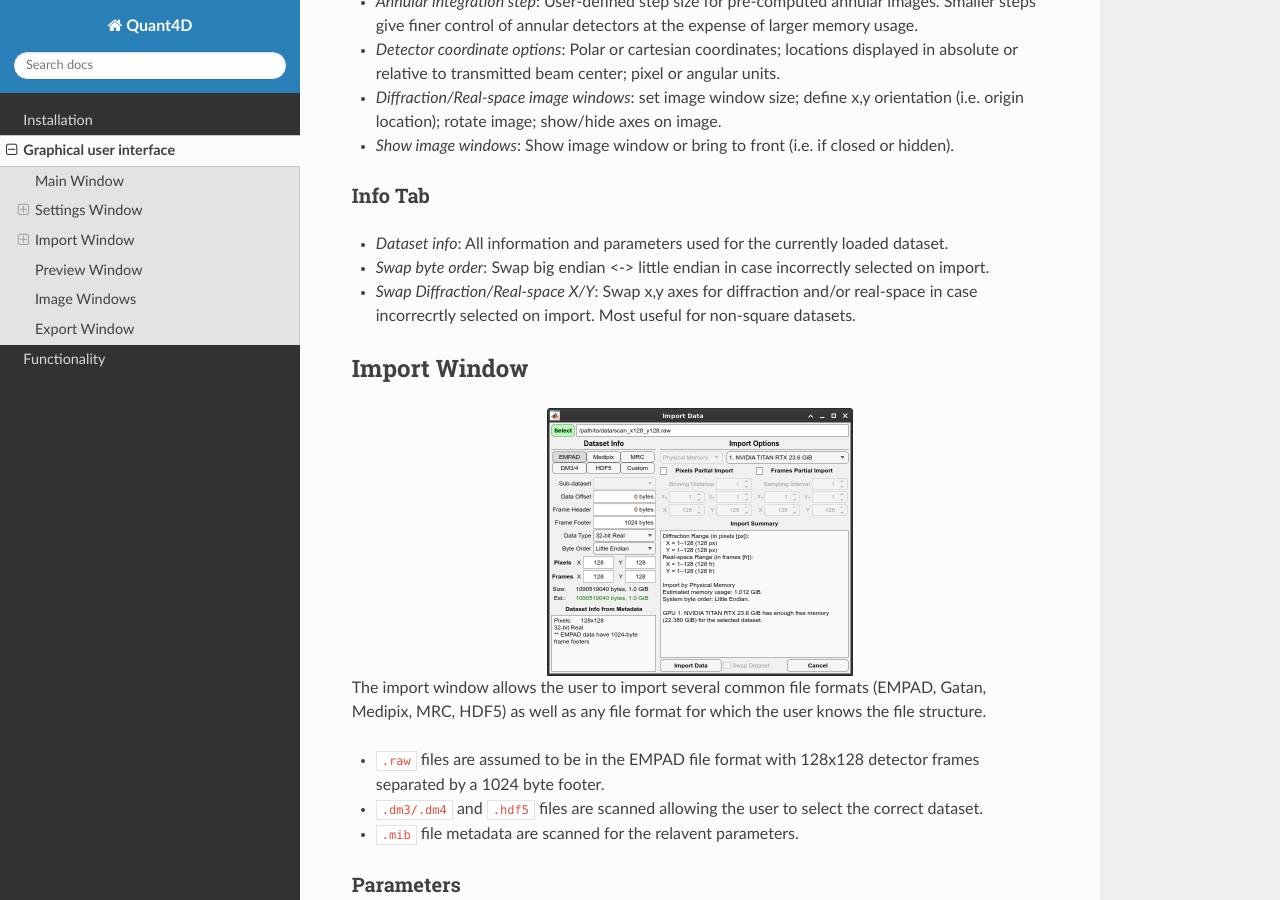
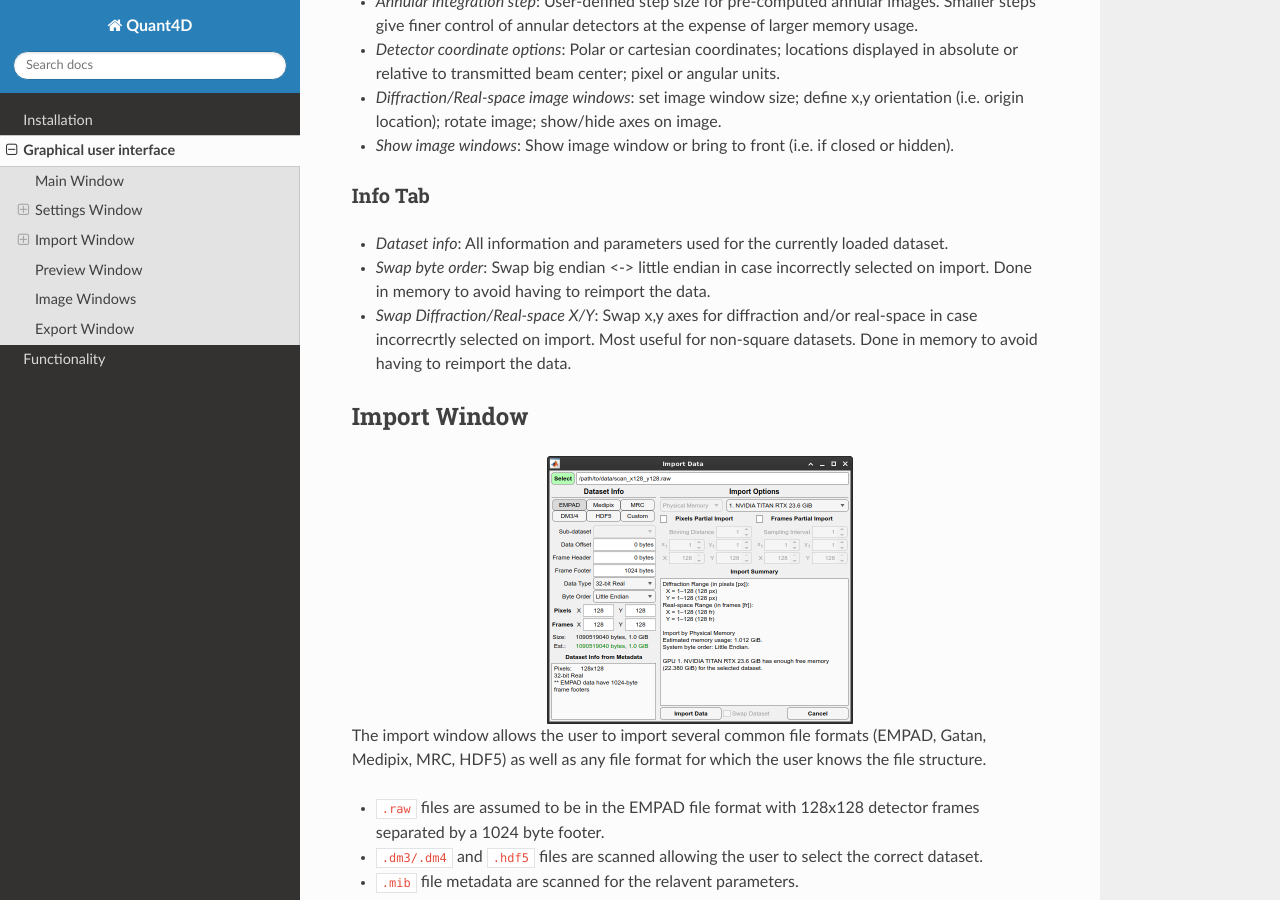
Before and after one commit to bryandesser/Quant4D, a Sphinx documentation site: the page built from docs/source/graphical_user_interface.rst, in a window 1280 px wide and 900 px high, scrolled down 1140 px. Built offline with Sphinx 7.4.7 and the Read the Docs theme 3.1.0, drawn with Linux system fonts in a browser that asks for light colours; pages that are not in the unit, such as notebooks, are missing from menus.

Commit message:
modified:   docs/source/graphical_user_interface.rst

```diff
--- a/docs/source/graphical_user_interface.rst
+++ b/docs/source/graphical_user_interface.rst
@@ -37,8 +37,8 @@
 Info Tab
 ^^^^^^^^
 * `Dataset info`: All information and parameters used for the currently loaded dataset.
-* `Swap byte order`: Swap big endian <-> little endian in case incorrectly selected on import.
-* `Swap Diffraction/Real-space X/Y`: Swap x,y axes for diffraction and/or real-space in case incorrecrtly selected on import. Most useful for non-square datasets.
+* `Swap byte order`: Swap big endian <-> little endian in case incorrectly selected on import. Done in memory to avoid having to reimport the data.
+* `Swap Diffraction/Real-space X/Y`: Swap x,y axes for diffraction and/or real-space in case incorrecrtly selected on import. Most useful for non-square datasets. Done in memory to avoid having to reimport the data.
 
 Import Window
 *************
```
